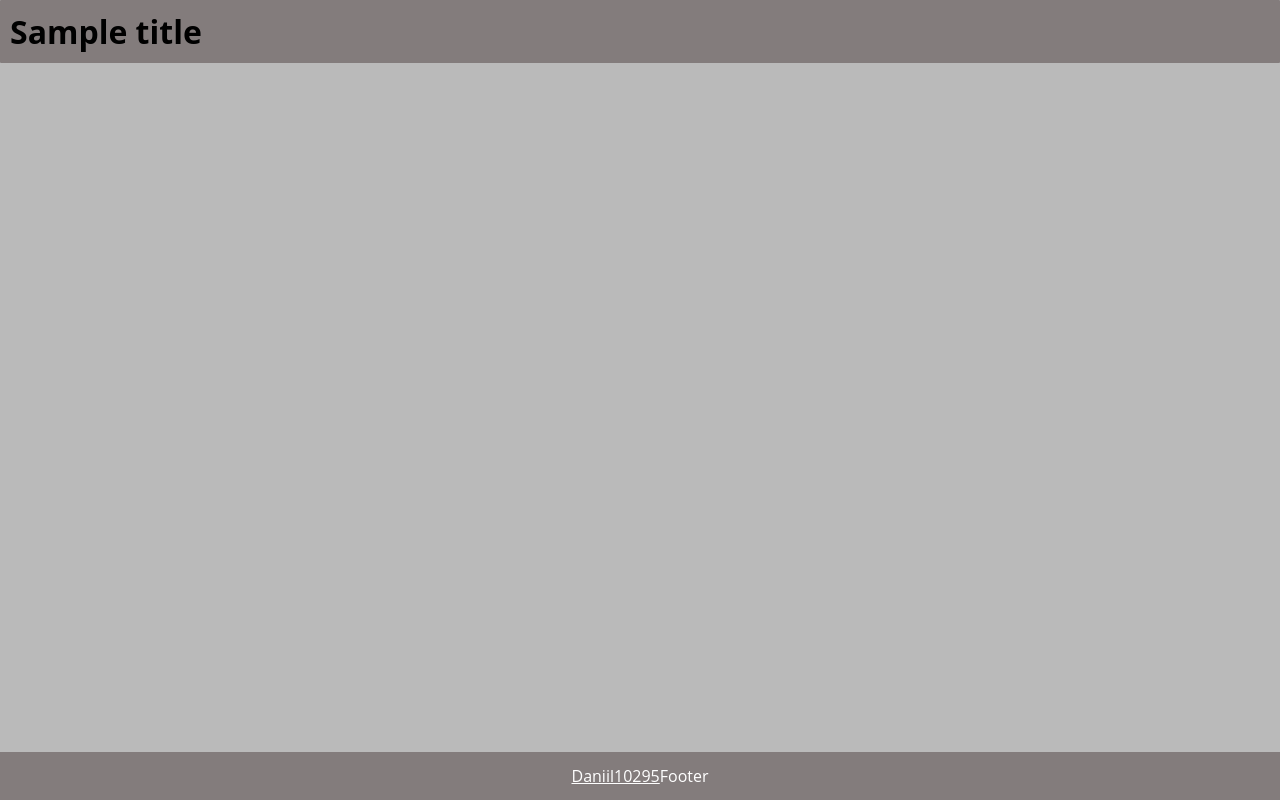
After one commit to RandNameOfOrg/randnameoforg.github.io, a Python web app: template templates/base.html in a window 1280 px wide. The commit adds this page. Run offline with Jinja, Linux system fonts and the light colour scheme; the template is opened without the code that fills it: most values are stand-ins (such as "Sample title", 1, 10 or a date in 2020).

Commit message:
update site

```diff
--- /dev/null
+++ b/static/style.css
@@ -0,0 +1,52 @@
+
+:root {
+    --header-bg-color: #837c7c;
+    --main-bg-color: #bababa;
+    --text-color: linear-gradient(to right, #fb2023, #3c53ec);
+}
+
+* {
+    margin: 0;
+    padding: 0;
+    box-sizing: border-box;
+}
+
+a { color: inherit; }
+
+body {
+    font-family: 'Open Sans', sans-serif;
+    text-decoration: none;
+    color: var(--text-color);
+
+    background-color: var(--main-bg-color);
+}
+
+header {
+    background-color: var(--header-bg-color);
+    padding: 10px;
+    border-radius: 1px;
+    border: black;
+}
+
+main {
+    background-color: var(--main-bg-color);
+    padding: 10px;
+}
+
+footer {
+    position: fixed;
+    background-color: var(--header-bg-color);
+    color: white;
+    bottom: 0;
+    width: 100%;
+    display: flex;
+    justify-content: center;
+
+    text-align: center;
+    padding: min(13px, 5vh);
+}
+
+.project_list {
+    border: black;
+    border-radius: 5px;
+}
--- /dev/null
+++ b/templates/base.html
@@ -0,0 +1,22 @@
+<!DOCTYPE html>
+<html lang="en">
+<head>
+    <meta charset="UTF-8">
+    <title>{{ title }}</title>
+    <link rel="stylesheet" href="/static/style.css">
+</head>
+<body>
+    <header>
+        <h1>{{ title }}</h1>
+    </header>
+    <main>
+        {% block content %}{% endblock %}
+    </main>
+    <footer>
+        <div>
+            <a href="https://github.com/Daniil10295">Daniil10295</a>
+        </div>
+        <p>Footer</p>
+    </footer>
+</body>
+</html>
```
Also changed, not shown: build.py (+10 -1 lines), build_output/base.html (added, +22 -0 lines), build_output/index.html (+16 -1 lines), build_output/static/style.css (added, +52 -0 lines), templates/index.html (+8 -10 lines).
